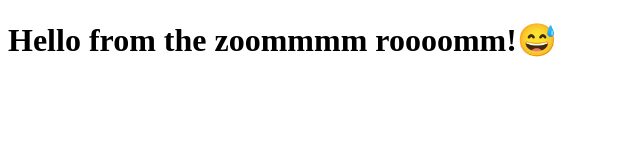
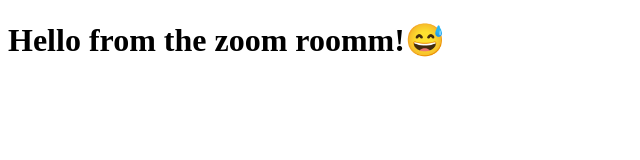
Before and after one commit to mtliendo/meetup-aws, a plain HTML site: page index.html in a window 1280 px wide. Shown: the whole page, without its empty margins (0-640 px from the left). Drawn offline with Linux system fonts and the light colour scheme.

Commit message:
update message

```diff
--- a/index.html
+++ b/index.html
@@ -6,6 +6,6 @@
     <title>Document</title>
   </head>
   <body>
-    <h1>Hello from the zoommmm roooomm!😅</h1>
+    <h1>Hello from the zoom roomm!😅</h1>
   </body>
 </html>
```
